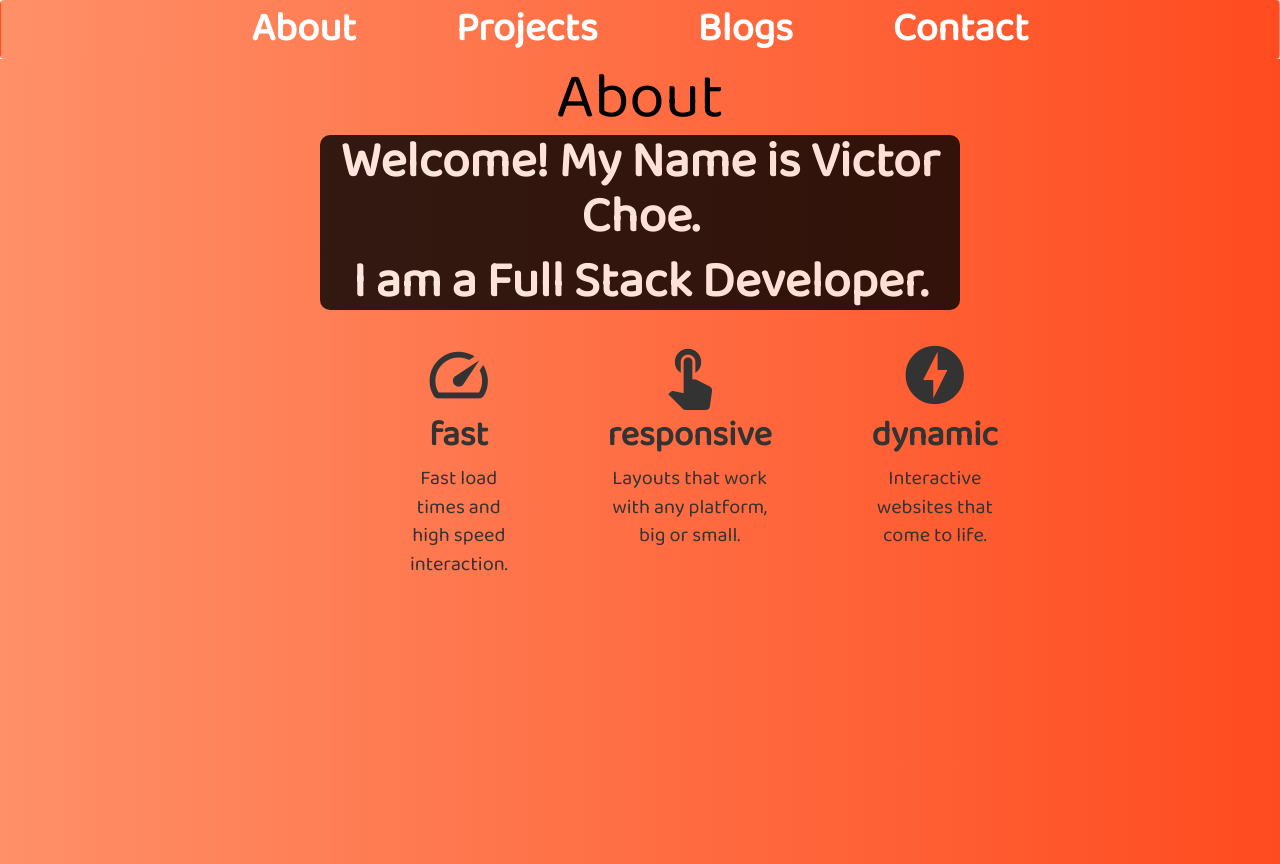
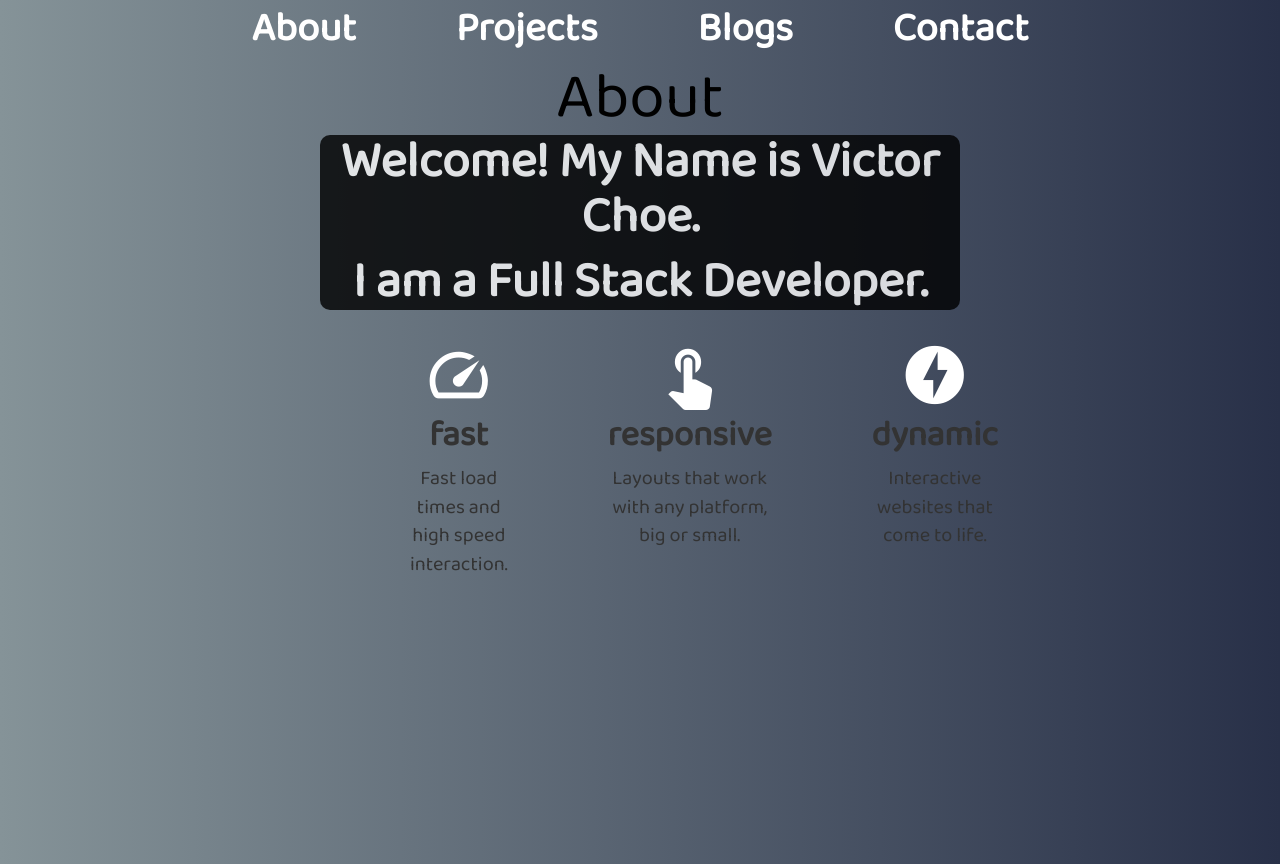
Before and after one commit to vchoe89/discard, a React (Create React App) app: page /about in a window 1280 px wide. Built offline with nearby package versions, Linux system fonts and the light colour scheme.

Commit message:
changed root div

```diff
--- a/src/App.css
+++ b/src/App.css
@@ -1,8 +1,15 @@
 .App {
   text-align: center;
-  background: #ff4b1f;
-  background: -webkit-linear-gradient(to right, #ff9068, #ff4b1f);
-  background: linear-gradient(to right, #ff9068, #ff4b1f);
+  background: #283048;  /* fallback for old browsers */
+  background: -webkit-linear-gradient(to right, #859398, #283048);  /* Chrome 10-25, Safari 5.1-6 */
+  background: linear-gradient(to right, #859398, #283048); /* W3C, IE 10+/ Edge, Firefox 16+, Chrome 26+, Opera 12+, Safari 7+ */
+
+}
+#root{
+  background: #283048;  /* fallback for old browsers */
+  background: -webkit-linear-gradient(to right, #859398, #283048);  /* Chrome 10-25, Safari 5.1-6 */
+  background: linear-gradient(to right, #859398, #283048); /* W3C, IE 10+/ Edge, Firefox 16+, Chrome 26+, Opera 12+, Safari 7+ */
+
 }
 
 .App-logo {
@@ -32,7 +39,6 @@
   margin: 50px;
   color: white;
   font-weight: bold;
-  transition: all .2s;
 }
 
 #navlink-link:hover + div{
@@ -41,10 +47,8 @@
 
 
 #full-navbar{
-  background: #ff4b1f;  /* fallback for old browsers */
-  background: -webkit-linear-gradient(to right, #ff9068, #ff4b1f);  /* Chrome 10-25, Safari 5.1-6 */
-  background: linear-gradient(to right, #ff9068, #ff4b1f); /* W3C, IE 10+/ Edge, Firefox 16+, Chrome 26+, Opera 12+, Safari 7+ */
-  margin-bottom: 0;
+
+margin-bottom: 0;
 }
 
 #headlines{
@@ -151,24 +155,19 @@
 }
 
 .material-icons{
-  white-space: nowrap;
+  color: white;
 }
+
 
 #tech-bars{
   padding-left: 15px;
 }
 
 #about-page{
-  background: #ff4b1f;
-  background: -webkit-linear-gradient(to right, #ff9068, #ff4b1f);
-  background: linear-gradient(to right, #ff9068, #ff4b1f);
 }
 
 #projects{
-  background: #ff4b1f;
-  background: -webkit-linear-gradient(to right, #ff9068, #ff4b1f);
-  background: linear-gradient(to right, #ff9068, #ff4b1f);
-  height: 100vh;
+
 }
 
 #wallpaper{
--- a/src/components/About.js
+++ b/src/components/About.js
@@ -17,7 +17,6 @@
               </div>
 
             </div>
-
             <div id='icon-section'>
 
               <div id='fast'>
```
